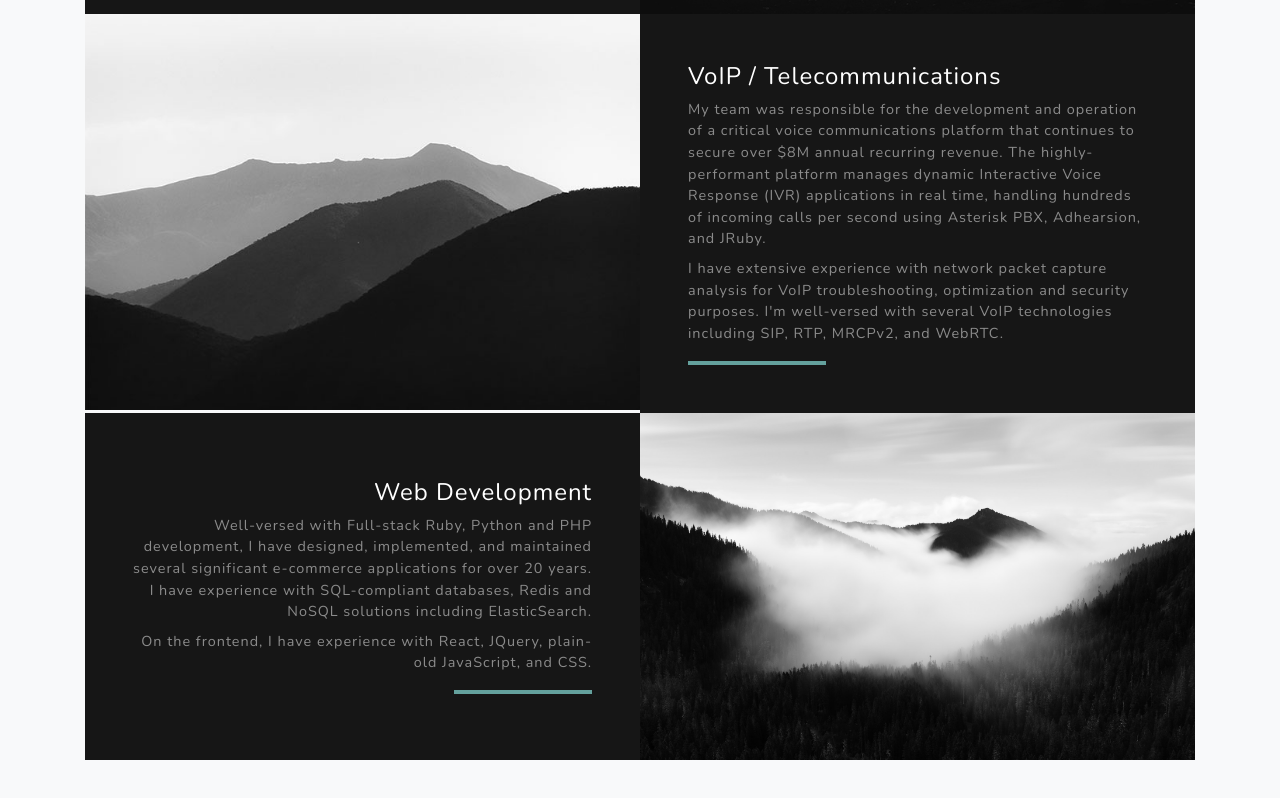
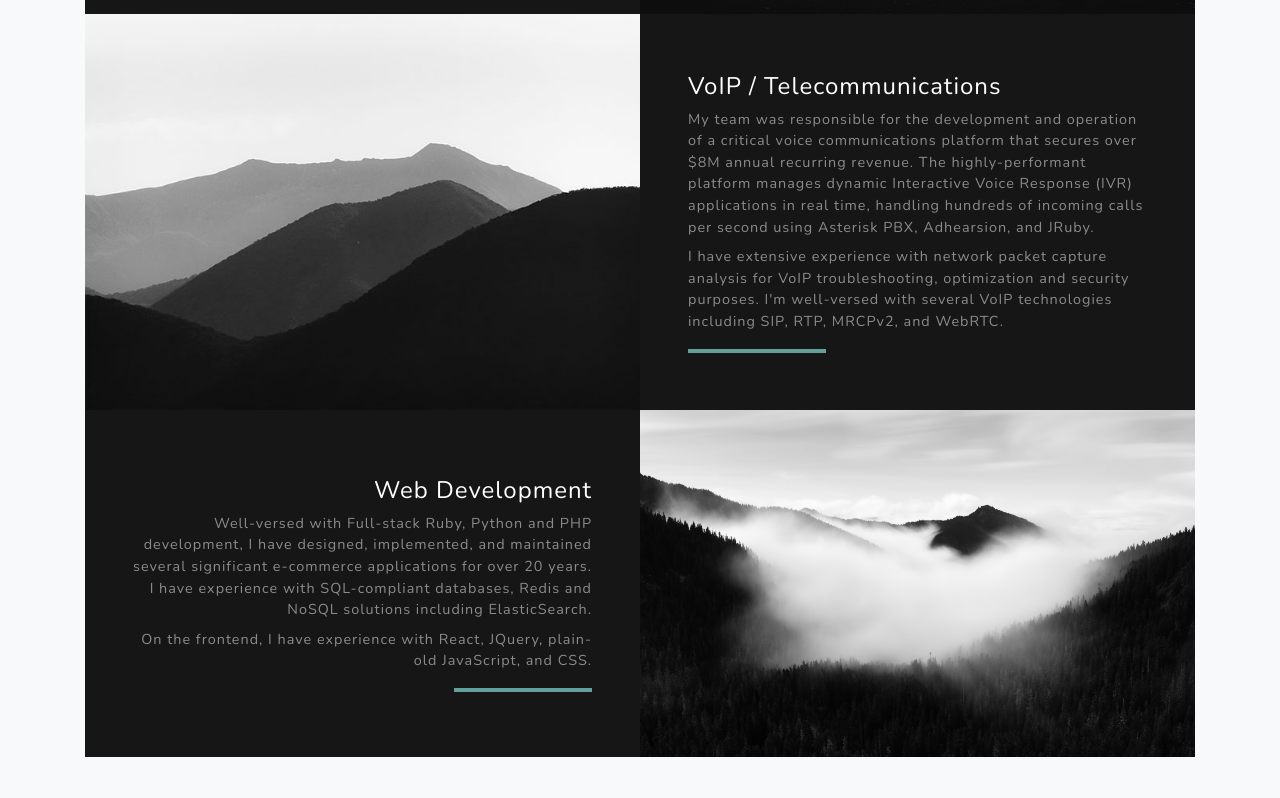
Before and after one commit to sfgeorge/sfgeorge.github.io, a Gatsby site: page / in a window 1280 px wide. Shown: the part 2654-3452 px from the top of the page. Built offline with nearby package versions, Linux system fonts and the light colour scheme; Gatsby itself is replaced by a stand-in of ours.

Commit message:
shorter "secures" phrasing

```diff
--- a/src/pages/index.js
+++ b/src/pages/index.js
@@ -141,7 +141,7 @@ const IndexPage = () => (
                 <div className="project-text w-100 my-auto text-center text-lg-left">
                   <h4 className="text-white">VoIP / Telecommunications</h4>
                   <p className="my-2 text-white-50">
-                    My team was responsible for the development and operation of a critical voice communications platform that continues to secure over $8M annual recurring revenue.  The highly-performant platform manages dynamic Interactive Voice Response (IVR) applications in real time, handling hundreds of incoming calls per second using Asterisk PBX, Adhearsion, and JRuby.
+                    My team was responsible for the development and operation of a critical voice communications platform that secures over $8M annual recurring revenue.  The highly-performant platform manages dynamic Interactive Voice Response (IVR) applications in real time, handling hundreds of incoming calls per second using Asterisk PBX, Adhearsion, and JRuby.
                   </p>
                   <p className="my-2 text-white-50">
                     I have extensive experience with network packet capture analysis for VoIP troubleshooting, optimization and security purposes.  I'm well-versed with several VoIP technologies including SIP, RTP, MRCPv2, and WebRTC.
```
